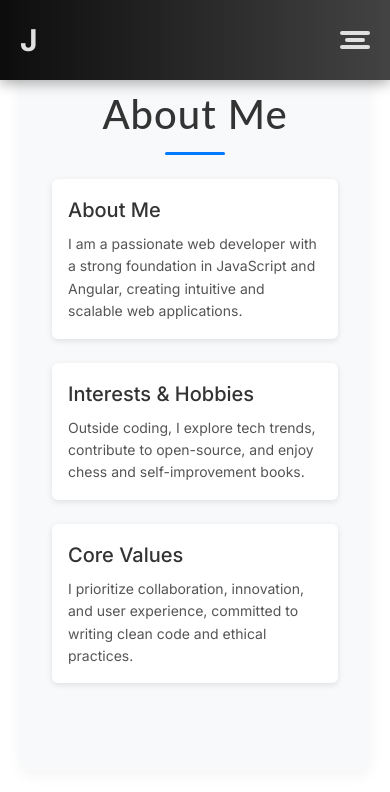
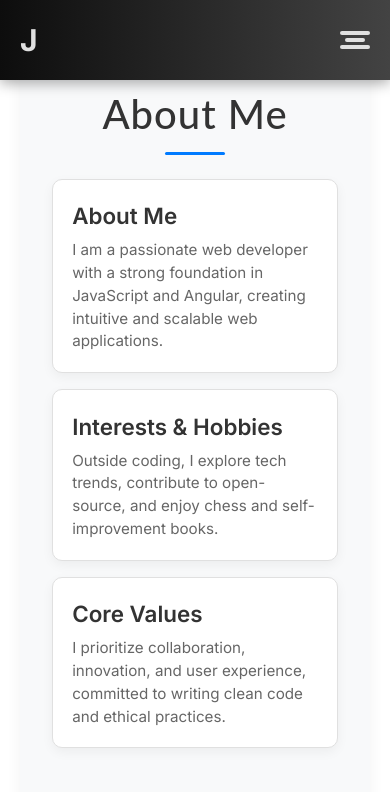
Before and after one commit to javedsaifi-abacus/Portfolio_NEXT, a Next.js app: page /about in a window 390 px wide. Shown: the top 792 px of the page. Built offline with nearby package versions, Linux system fonts and the light colour scheme.

Commit message:
"Refactor ContentItem.css: updated styles for background, padding, border, shadow, and typography, and adjusted responsive breakpoints and values."

```diff
--- a/src/app/components/ContentItem.css
+++ b/src/app/components/ContentItem.css
@@ -1,55 +1,52 @@
-/* ContentItem.css */
-
 /* Main Content Item Container */
 .content-item {
-    background-color: #ffffff; /* Clean white background for a professional look */
-    padding: 1.5rem; /* Adjust padding for a less bulky feel */
-    border-radius: 8px; /* Softer rounded corners */
-    box-shadow: 0 2px 6px rgba(0, 0, 0, 0.1); /* Subtle shadow for a sleek look */
-    border: none; /* Remove border for a cleaner design */
-    display: flex; /* Flexbox for easy alignment */
-    flex-direction: column; /* Stack child elements vertically */
-    align-items: flex-start; /* Align items to the start for a more professional layout */
-    justify-content: flex-start; /* Align items to the top */
-    margin-bottom: 1.5rem; /* Bottom margin for spacing between items */
-    transition: transform 0.3s ease, box-shadow 0.3s ease; /* Smooth transition for interactive effects */
+    background-color: #ffffff; /* Clean white background */
+    padding: 1.2rem; /* Reduced padding for a lighter feel */
+    border: 1px solid #e0e0e0; /* Light grey border for subtle definition */
+    border-radius: 10px; /* Rounded corners for a modern look */
+    box-shadow: 0 4px 12px rgba(0, 0, 0, 0.05); /* Soft shadow for a slight depth */
+    display: flex; /* Flexbox for layout control */
+    flex-direction: column; /* Stack items vertically */
+    align-items: flex-start; /* Align items to the start */
+    margin-bottom: 1rem; /* Margin below each content item */
+    transition: transform 0.2s ease, box-shadow 0.2s ease; /* Smooth transitions for interactive effects */
 }
 
 .content-item:hover {
-    transform: translateY(-4px); /* Lift the item on hover for a subtle effect */
-    box-shadow: 0 4px 8px rgba(0, 0, 0, 0.15); /* Slightly stronger shadow on hover */
+    transform: translateY(-2px); /* Subtle hover lift effect */
+    box-shadow: 0 6px 16px rgba(0, 0, 0, 0.1); /* Slightly stronger shadow on hover */
 }
 
 /* Heading Inside Content Item */
 .content-item h3 {
-    font-size: 1.5rem; /* Refined font size for better balance */
-    margin: 0 0 0.5rem 0; /* Margin below the heading */
-    color: #333; /* Darker color for better contrast */
-    font-weight: 500; /* Medium font weight for a more professional look */
-    text-align: left; /* Align heading to the left */
+    font-size: 1.4rem; /* Appropriate font size for small screens */
+    margin: 0 0 0.4rem 0; /* Margin below the heading */
+    color: #333; /* Dark color for contrast */
+    font-weight: 600; /* Bold font weight for emphasis */
+    text-align: left; /* Align text to the left */
 }
 
 /* Content Description Inside Content Item */
 .content-item p {
-    font-size: 1rem; /* Standard font size for readability */
-    color: #555; /* Slightly darker grey for better readability */
-    margin-top: 0; /* Remove top margin */
-    line-height: 1.6; /* Comfortable line height for improved readability */
+    font-size: 0.95rem; /* Slightly smaller font size for readability */
+    color: #666; /* Mid-grey for a softer text look */
+    margin: 0; /* Remove margins */
+    line-height: 1.5; /* Comfortable line height */
     text-align: left; /* Align text to the left */
 }
 
 /* Responsive Adjustments */
-@media (max-width: 768px) {
+@media (max-width: 375px) {
     .content-item {
-        padding: 1rem; /* Adjust padding for smaller screens */
-        border-radius: 6px; /* Slightly reduced border radius */
+        padding: 0.8rem; /* Reduce padding on very small screens */
+        border-radius: 8px; /* Slightly less rounded corners */
     }
 
     .content-item h3 {
-        font-size: 1.25rem; /* Adjust title font size for smaller screens */
+        font-size: 1.2rem; /* Adjust font size for smaller screens */
     }
 
     .content-item p {
-        font-size: 0.875rem; /* Adjust text size for smaller screens */
+        font-size: 0.85rem; /* Adjust font size for smaller screens */
     }
 }
```
